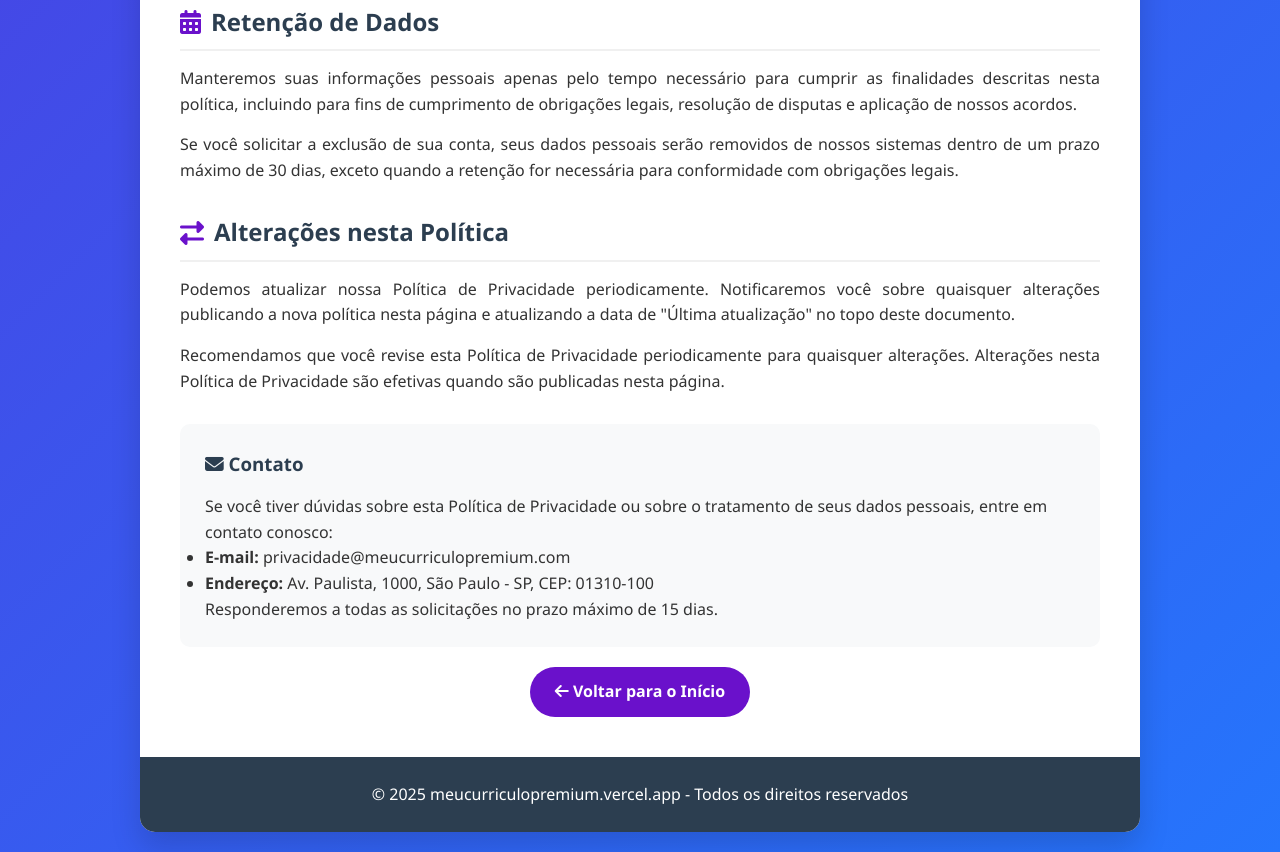
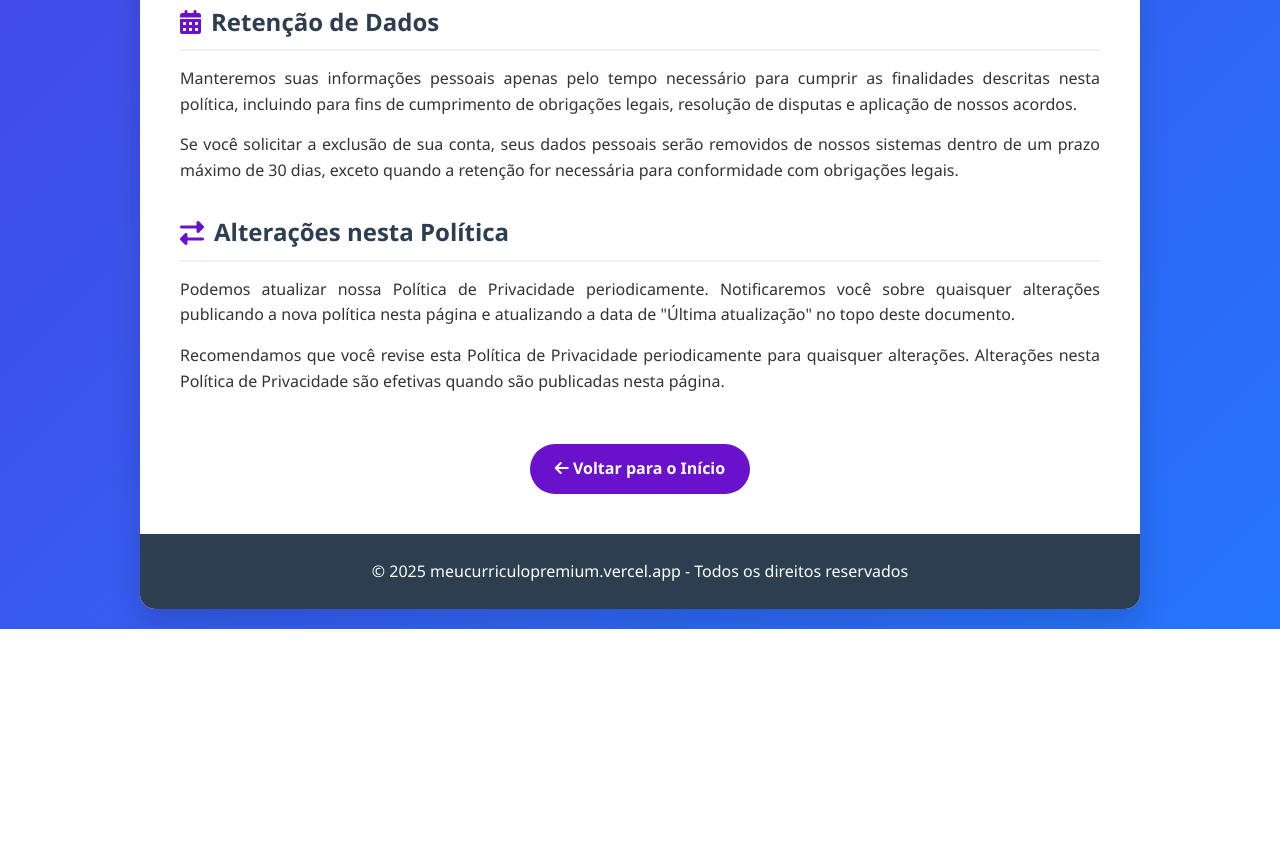
Before and after one commit to gabrielmanoel-hub/meucurriculopremium, a plain HTML site: page politica-privacidade.html in a window 1280 px wide. Shown: the part 2682-3534 px from the top of the page. After the commit the page ends 3311 px from the top, so only its background shows below. Drawn offline with Linux system fonts and the light colour scheme.

Commit message:
politica-privacidade

```diff
--- a/politica-privacidade.html
+++ b/politica-privacidade.html
@@ -145,17 +145,17 @@
                 <p>Recomendamos que você revise esta Política de Privacidade periodicamente para quaisquer alterações. Alterações nesta Política de Privacidade são efetivas quando são publicadas nesta página.</p>
             </div>
 
-            <div class="contact-info">
+             <!--<div class="contact-info">
                 <h3><i class="fas fa-envelope"></i> Contato</h3>
                 <p>Se você tiver dúvidas sobre esta Política de Privacidade ou sobre o tratamento de seus dados pessoais, entre em contato conosco:</p>
 
                 <ul>
-                    <li><strong>E-mail:</strong> privacidade@meucurriculopremium.com</li>
-                    <li><strong>Endereço:</strong> Av. Paulista, 1000, São Paulo - SP, CEP: 01310-100</li>
+                    <li><strong>E-mail:</strong></li>
+                    <li><strong>Endereço:</strong> </li>
                 </ul>
 
                 <p>Responderemos a todas as solicitações no prazo máximo de 15 dias.</p>
-            </div>
+            </div>-->
 
             <div class="center-content">
                 <a href="index.html" class="back-button"><i class="fas fa-arrow-left"></i> Voltar para o Início</a>
```
